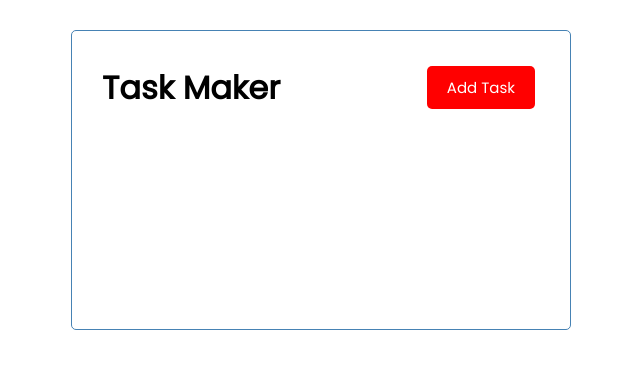
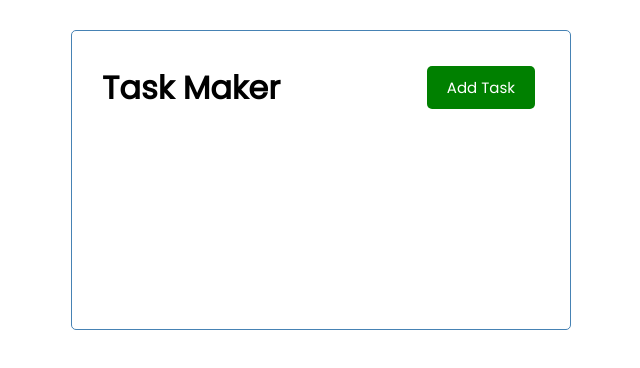
Before and after one commit to maryamShahid/task-tracker, a Vue app: page / in a window 1280 px wide. Shown: the top 368 px of the page, without its empty margins (319-959 px from the left). Built offline with nearby package versions, Linux system fonts and the light colour scheme.

Commit message:
added style to button

```diff
--- a/src/components/Button.vue
+++ b/src/components/Button.vue
@@ -10,6 +10,11 @@
     props: {
       text: String,
       color: String,
+    },
+    methods: {
+      onClick() {
+        console.log('click')
+      }
     }
   }
 </script>
--- a/src/components/Header.vue
+++ b/src/components/Header.vue
@@ -1,7 +1,7 @@
 <template>
   <header>
     <h1>{{ title }}</h1>
-    <Button text="Add Task" color="red"/>
+    <Button text="Add Task" color="green"/>
   </header>
 </template>
 
```
